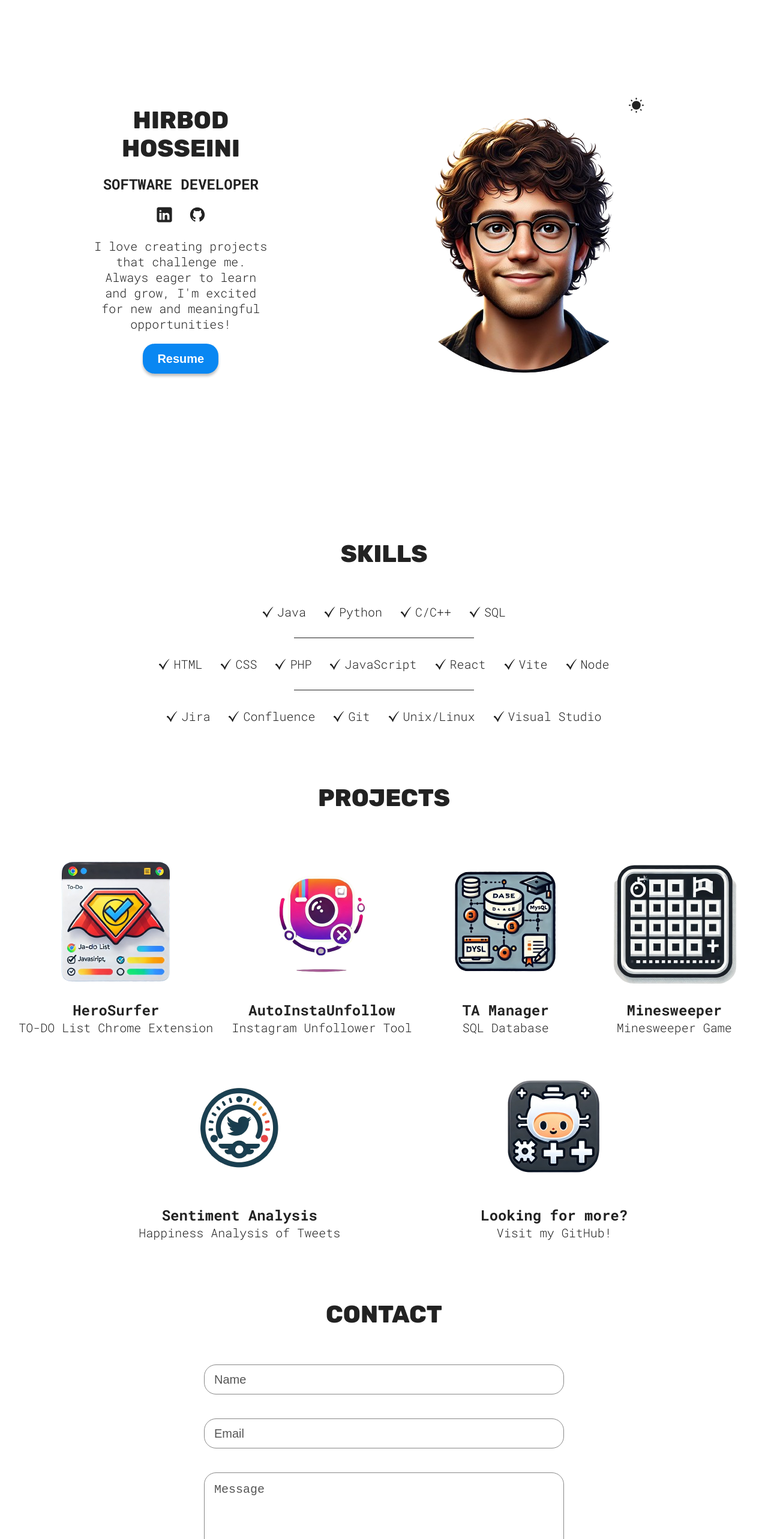
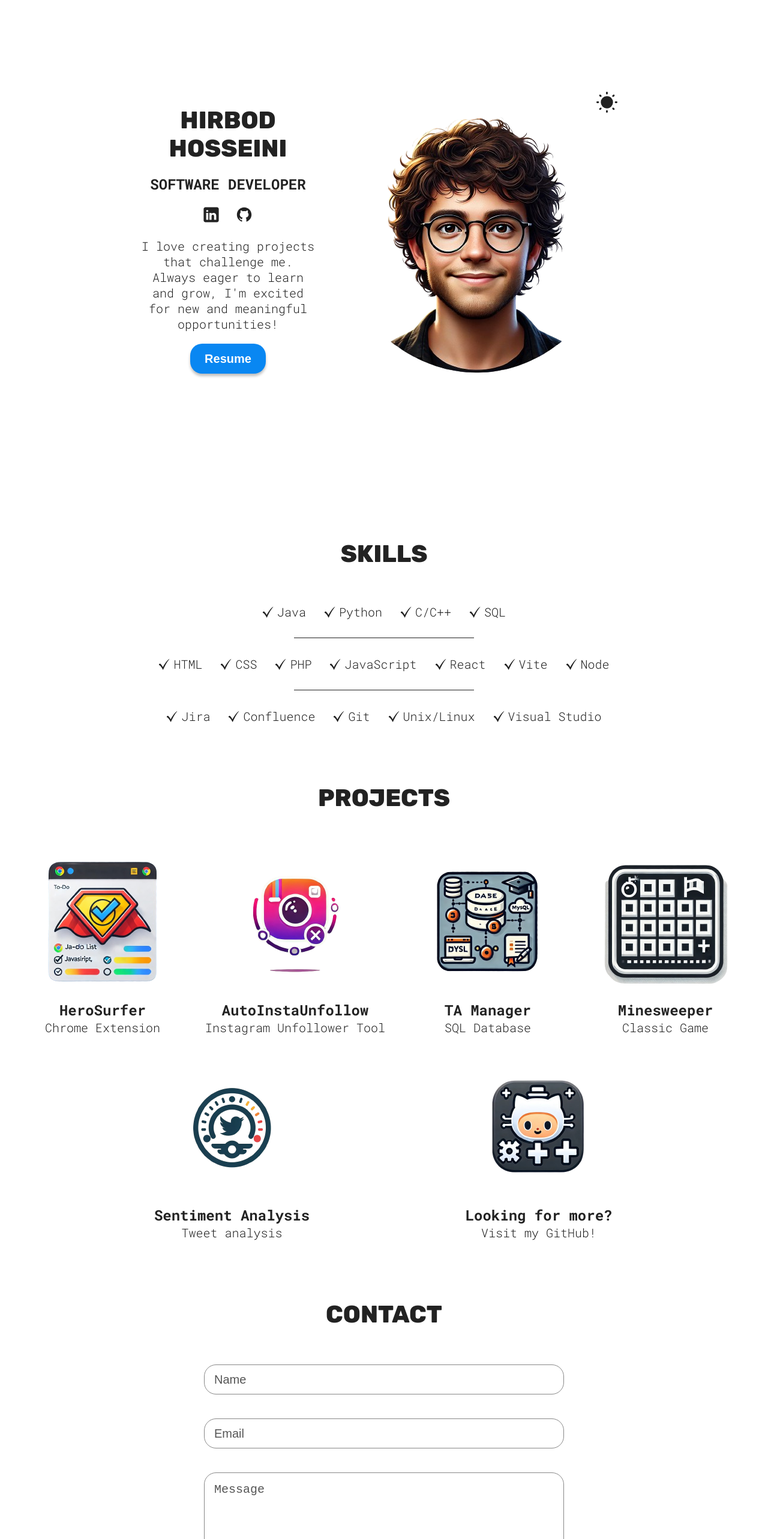
Before and after one commit to Hirbod03/PersonalWebsite, a React (Vite) app: page / in a window 1280 px wide. Shown: the top 2566 px of the page at 60% size. Built offline with nearby package versions, Linux system fonts and the light colour scheme.

Commit message:
fixed slight alignment issue with projectContainers

```diff
--- a/src/sections/Hero/HeroStyles.module.css
+++ b/src/sections/Hero/HeroStyles.module.css
@@ -57,9 +57,9 @@
 
 .colorMode {
     position: absolute;
-    top: 15px;
-    right: 50px;
-    width: 25px;
+    top: 5px;
+    right: 15px;
+    width: 35px;
 }
 
 .colorMode:hover {
@@ -81,7 +81,7 @@
     .container {
         flex-direction: row-reverse;
         align-items: center;
-        justify-content: space-evenly;
+        justify-content: center;
 
         .hero {
             max-width: 350px;
--- a/src/sections/Projects/Projects.jsx
+++ b/src/sections/Projects/Projects.jsx
@@ -15,7 +15,7 @@ function Projects() {
             src={Todo}
             link="https://github.com/Hirbod03/HeroSurfer"
             h3="HeroSurfer"
-            p="TO-DO List Chrome Extension"
+            p="Chrome Extension"
         />
         <ProjectsCard
             src={insta}
@@ -33,13 +33,13 @@ function Projects() {
             src={ms}
             link="https://github.com/Hirbod03/MyMinesweeper"
             h3="Minesweeper"
-            p="Minesweeper Game"
+            p="Classic Game"
         />
         <ProjectsCard
             src={ta}
             link="https://github.com/Hirbod03/Projects/tree/main/Python/Tweet%20Sentiment%20Analysis"
             h3="Sentiment Analysis"
-            p="Happiness Analysis of Tweets"
+            p="Tweet analysis"
         />
         <ProjectsCard
             src={more}
--- a/src/sections/Projects/ProjectsStyles.module.css
+++ b/src/sections/Projects/ProjectsStyles.module.css
@@ -28,6 +28,7 @@
     flex-direction: column;
     align-items: center;
     gap: 30px;
+    min-width: 25ch;
   }
 
   @media (width >= 800px) {
```
